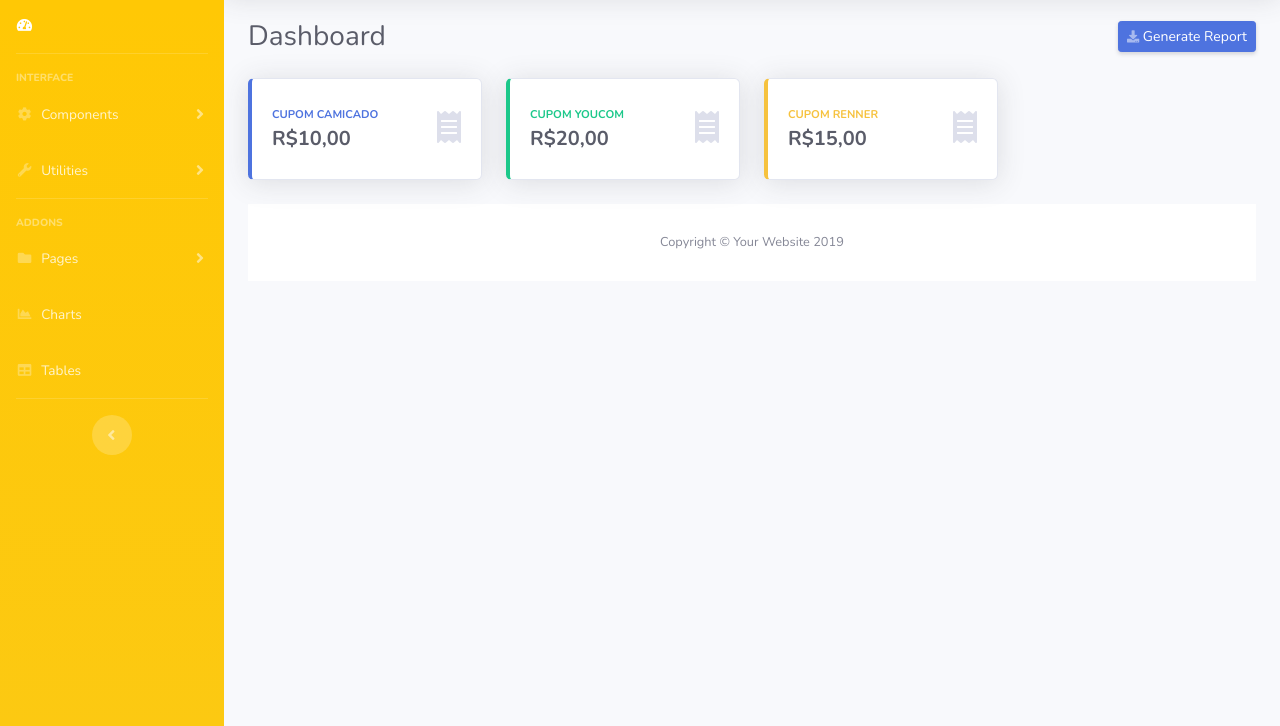
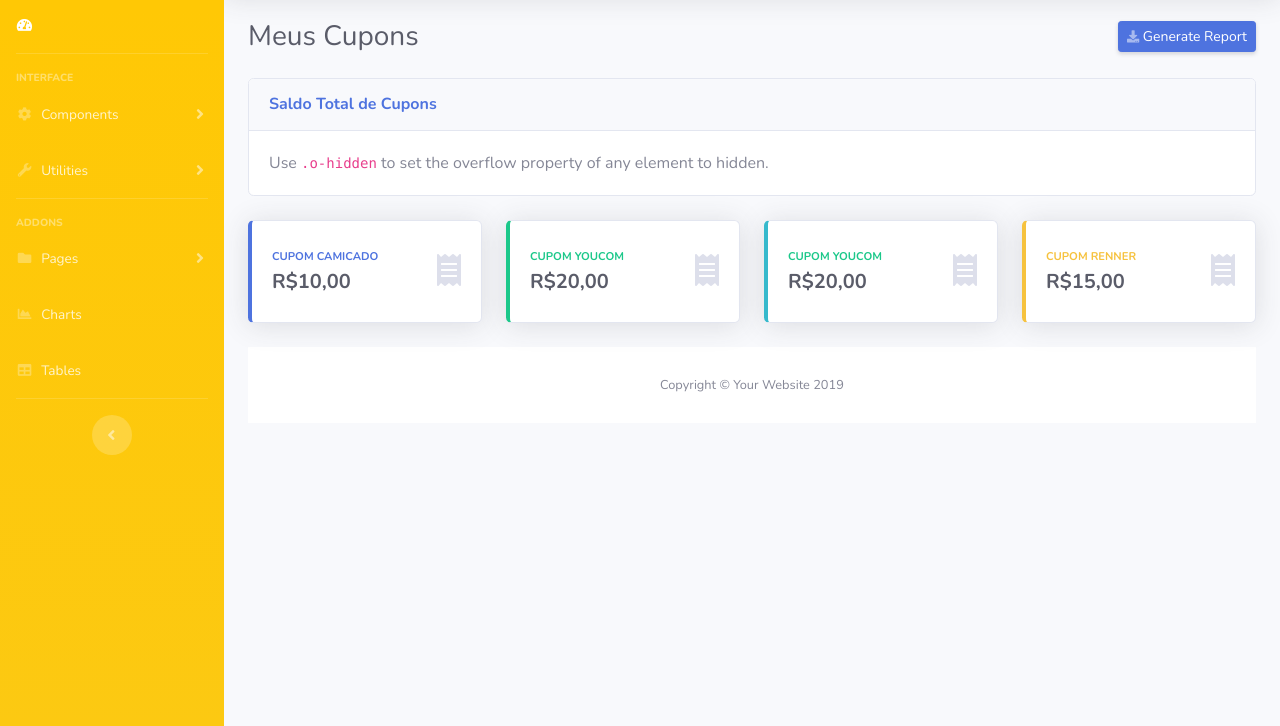
Before and after one commit to ritaalamino/hackreal, a website with bundled scripts: page index.html in a window 1280 px wide. Shown: the part 74-800 px from the top of the page. Built offline with nearby package versions, Linux system fonts and the light colour scheme.

Commit message:
update index

```diff
--- a/index.html
+++ b/index.html
@@ -9,7 +9,7 @@
   <meta name="description" content="">
   <meta name="author" content="">
 
-  <title>SB Admin 2 - Dashboard</title>
+  <title>Real Easy</title>
 
   <!-- Custom fonts for this template-->
   <link href="vendor/fontawesome-free/css/all.min.css" rel="stylesheet" type="text/css">
@@ -333,8 +333,18 @@
 
           <!-- Page Heading -->
           <div class="d-sm-flex align-items-center justify-content-between mb-4">
-            <h1 class="h3 mb-0 text-gray-800">Dashboard</h1>
+            <h1 class="h3 mb-0 text-gray-800">Meus Cupons</h1>
             <a href="#" class="d-none d-sm-inline-block btn btn-sm btn-primary shadow-sm"><i class="fas fa-download fa-sm text-white-50"></i> Generate Report</a>
+          </div>
+
+          <!-- Overflow Hidden -->
+          <div class="card mb-4">
+            <div class="card-header py-3">
+              <h6 class="m-0 font-weight-bold text-primary">Saldo Total de Cupons</h6>
+            </div>
+            <div class="card-body">
+              Use <code>.o-hidden</code> to set the overflow property of any element to hidden.
+            </div>
           </div>
 
           <!-- Content Row -->
@@ -363,6 +373,23 @@
                 <div class="card-body">
                   <div class="row no-gutters align-items-center">
                     <div class="col mr-2">
+                      <div class="text-xs font-weight-bold text-success text-uppercase mb-1">Cupom Youcom</div>
+                      <div class="h5 mb-0 font-weight-bold text-gray-800">R$20,00</div>
+                    </div>
+                    <div class="col-auto">
+                      <i class="fas fa-receipt fa-2x text-gray-300"></i>
+                    </div>
+                  </div>
+                </div>
+              </div>
+            </div>
+
+            <!-- Cupom 3 -->
+            <div class="col-xl-3 col-md-6 mb-4">
+              <div class="card border-left-info shadow h-100 py-2">
+                <div class="card-body">
+                  <div class="row no-gutters align-items-center">
+                    <div class="col mr-">
                       <div class="text-xs font-weight-bold text-success text-uppercase mb-1">Cupom Youcom</div>
                       <div class="h5 mb-0 font-weight-bold text-gray-800">R$20,00</div>
                     </div>
```
